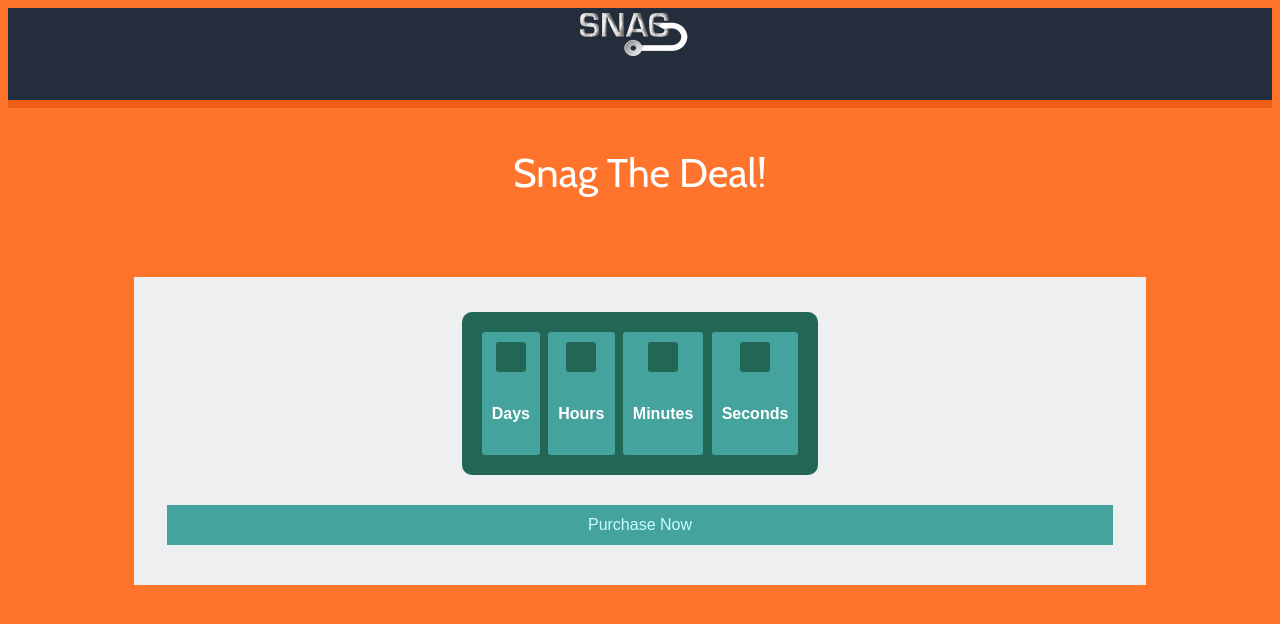
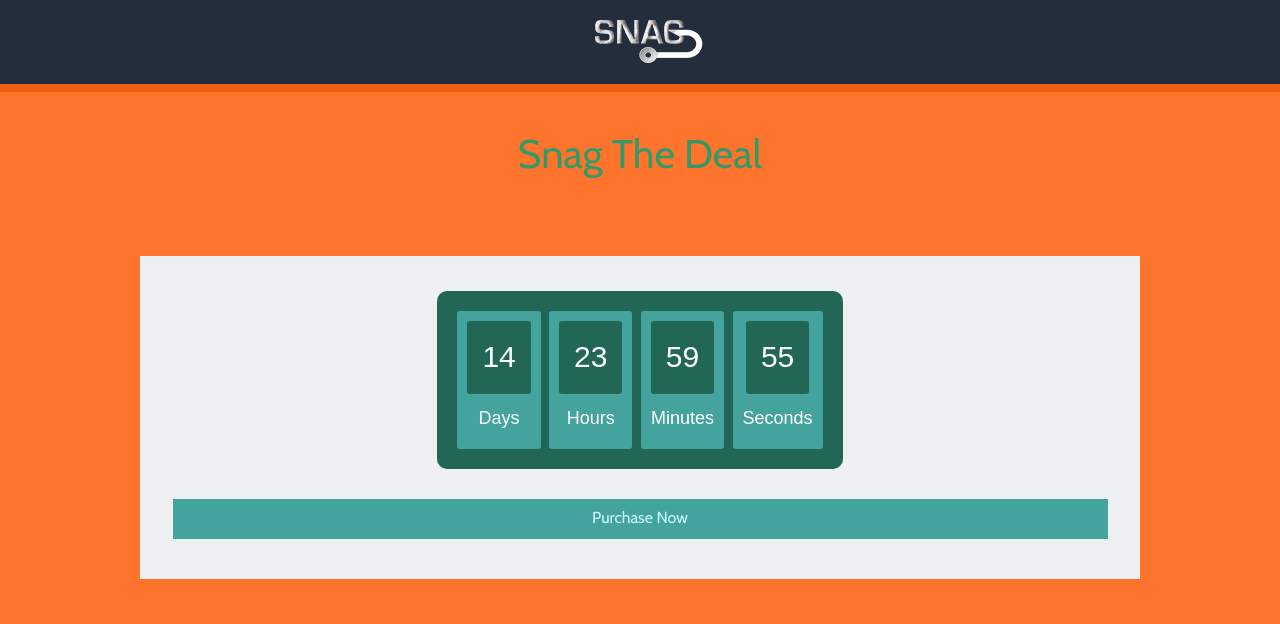
Before and after one commit to amose001/eMERGE_2016, a plain HTML site: page Snag/snag2.html in a window 1280 px wide. Drawn offline with nearby package versions, Linux system fonts and the light colour scheme.

Commit message:
rm unncessary markup/implement bootstrap

```diff
--- a/Snag/snag2.html
+++ b/Snag/snag2.html
@@ -1,25 +1,15 @@
-<!--
-Author: W3layouts
-Author URL: http://w3layouts.com
-License: Creative Commons Attribution 3.0 Unported
-License URL: http://creativecommons.org/licenses/by/3.0/
--->
-
 <!DOCTYPE html>
 <html>
 <head>
-<title>Simple User Login Form Flat Responsive widget Template :: w3layouts</title>
-<!-- For-Mobile-Apps -->
-<meta name="viewport" content="width=device-width, initial-scale=1" />
-<meta http-equiv="Content-Type" content="text/html; charset=utf-8" />
-<meta name="keywords" content="Simple User Login Form Widget Responsive, Login Form Web Template, Flat Pricing Tables, Flat Drop-Downs, Sign-Up Web Templates, Flat Web Templates, Login Sign-up Responsive Web Template, Smartphone Compatible Web Template, Free Web Designs for Nokia, Samsung, LG, SonyErricsson, Motorola Web Design" />
-<script type="application/x-javascript"> addEventListener("load", function() { setTimeout(hideURLbar, 0); }, false); function hideURLbar(){ window.scrollTo(0,1); } </script>
-<!-- //For-Mobile-Apps -->
-<!-- Style --> <link rel="stylesheet" href="css/stylesnag2.css" type="text/css" media="all">
+	<!-- For-Mobile-Apps -->
+	<meta name="viewport" content="width=device-width, initial-scale=1.0" />
+		<link href="https://maxcdn.bootstrapcdn.com/bootstrap/3.3.6/css/bootstrap.min.css" rel="stylesheet">
+
+	<!-- Style -->
+	<link href="css/stylesnag2.css" rel="stylesheet" type="text/css">
 </head>
 <body>
-
-<!-- Navbar (fixed at top of page -->
+	<!-- Navbar (fixed at top of page -->
 	<nav class="navbar navbar-fixed-top">
 			<div class="container-fluid">
 					<div class="navbar-header">
@@ -27,12 +17,9 @@ License URL: http://creativecommons.org/licenses/by/3.0/
 					</div>
 			</div>
 	</nav>
+<div class="container-fluid" id="main">
 
-<!--TIMER -->
-<script  src="js/countdown.js">
-</script>
-<div class="container">
-<h1 id="headline" >Snag The Deal! </h1>
+<h1>Snag The Deal</h1>
      <div class="contact-form">
 	 <div class="signin">
 
@@ -49,6 +36,7 @@ License URL: http://creativecommons.org/licenses/by/3.0/
 	 </div>
 	 </div>
 </div>
-<div class="footer"> </div>
+	<!--TIMER -->
+<script  src="js/countdown.js"></script>
 </body>
 </html>
```
